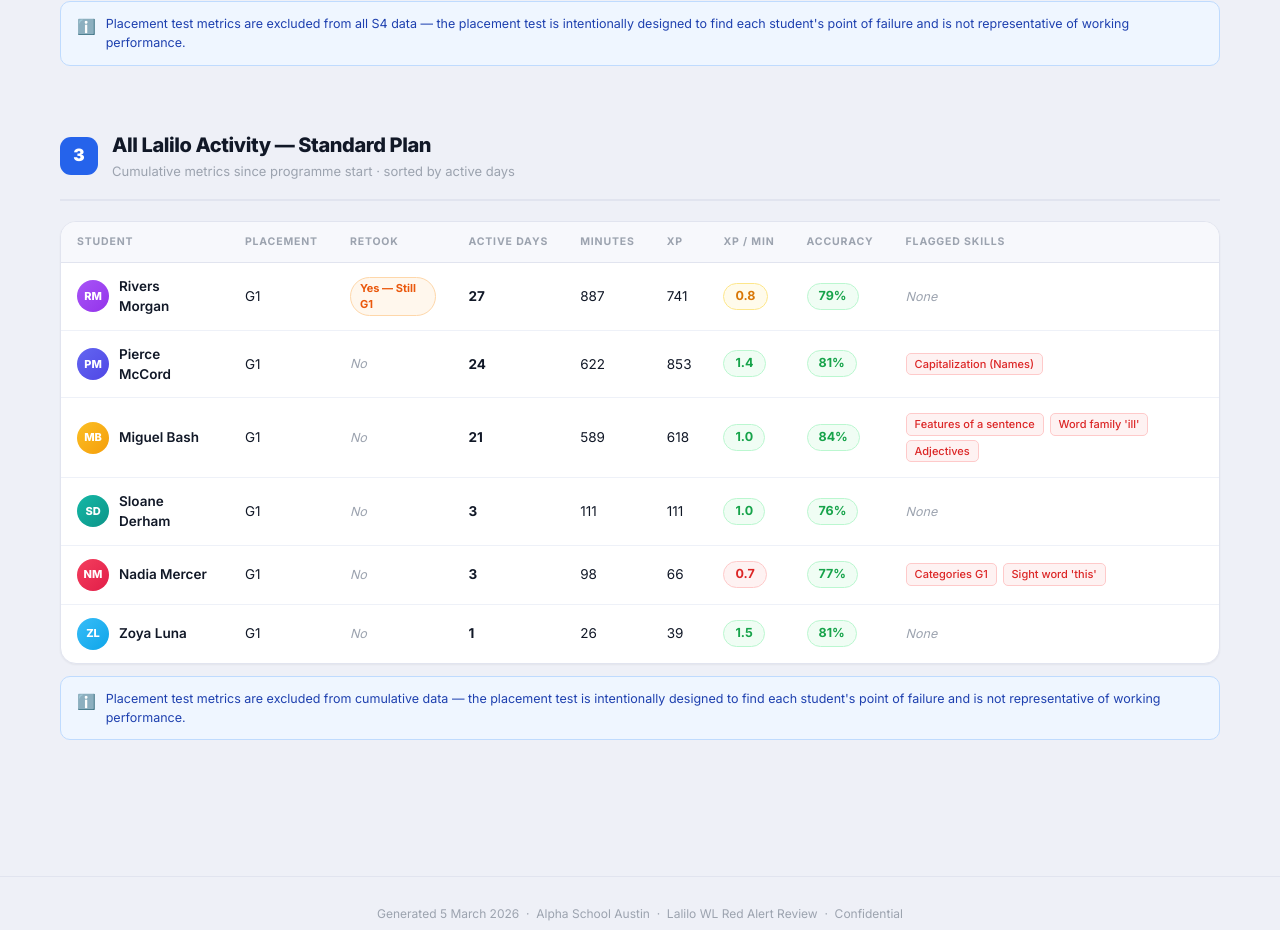
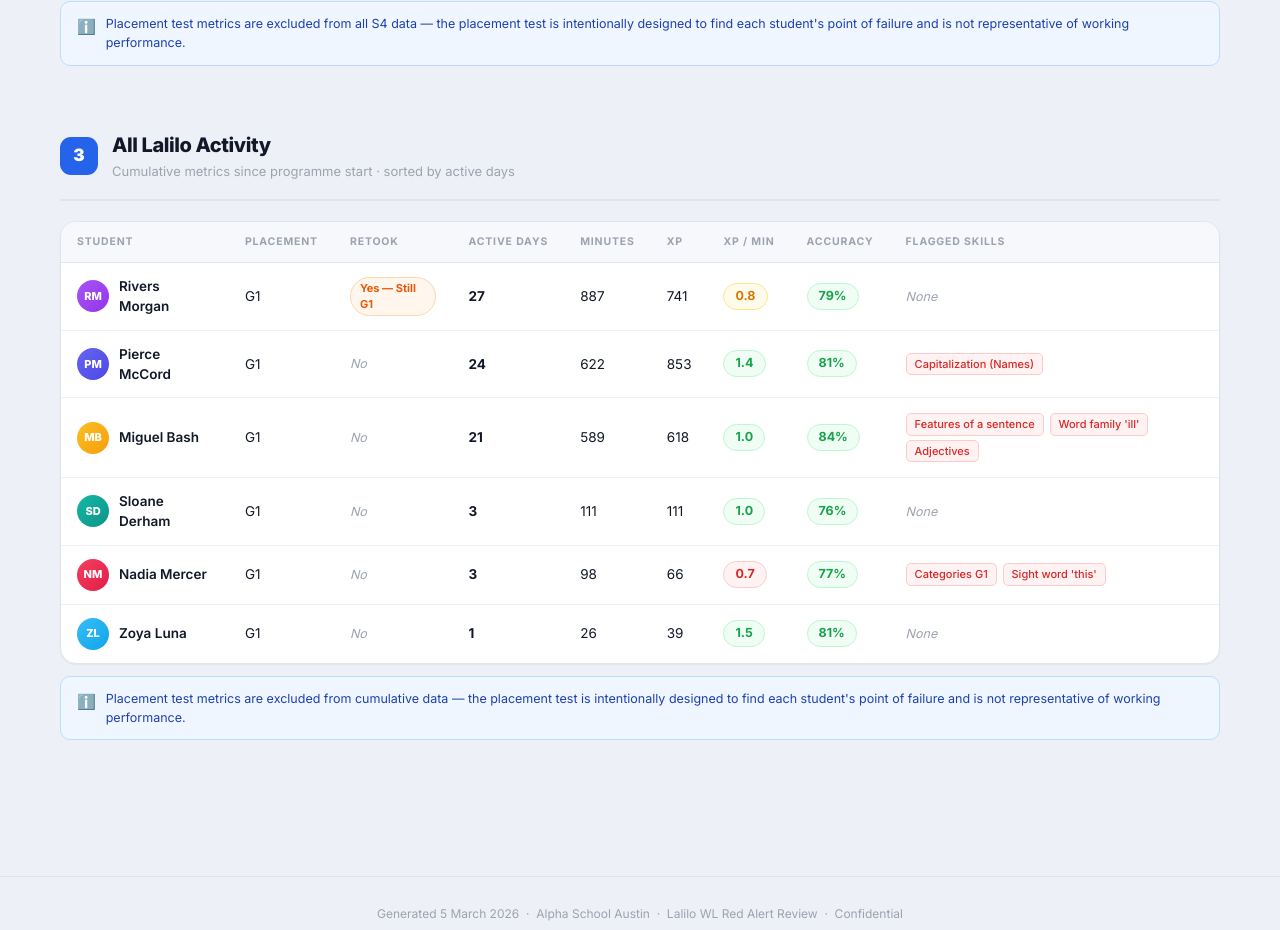
Before and after one commit to NickA-NTO/WL-5Mar-RedAlert, a plain HTML site: page Lalilo WL Red Alert Review.html in a window 1280 px wide. Shown: the part 1838-2768 px from the top of the page. Drawn offline with Linux system fonts and the light colour scheme.

Commit message:
Remove '— Standard Plan' from Section 3 title
Co-Authored-By: Claude Sonnet 4.6 <noreply@anthropic.com>

```diff
--- a/Lalilo WL Red Alert Review.html
+++ b/Lalilo WL Red Alert Review.html
@@ -925,7 +925,7 @@
     <div class="section-head">
       <div class="section-icon icon-blue">3</div>
       <div class="section-heading">
-        <div class="section-title">All Lalilo Activity — Standard Plan</div>
+        <div class="section-title">All Lalilo Activity</div>
         <div class="section-desc">Cumulative metrics since programme start · sorted by active days</div>
       </div>
     </div>
```
Also changed, not shown: index.html (+1 -1 lines).
